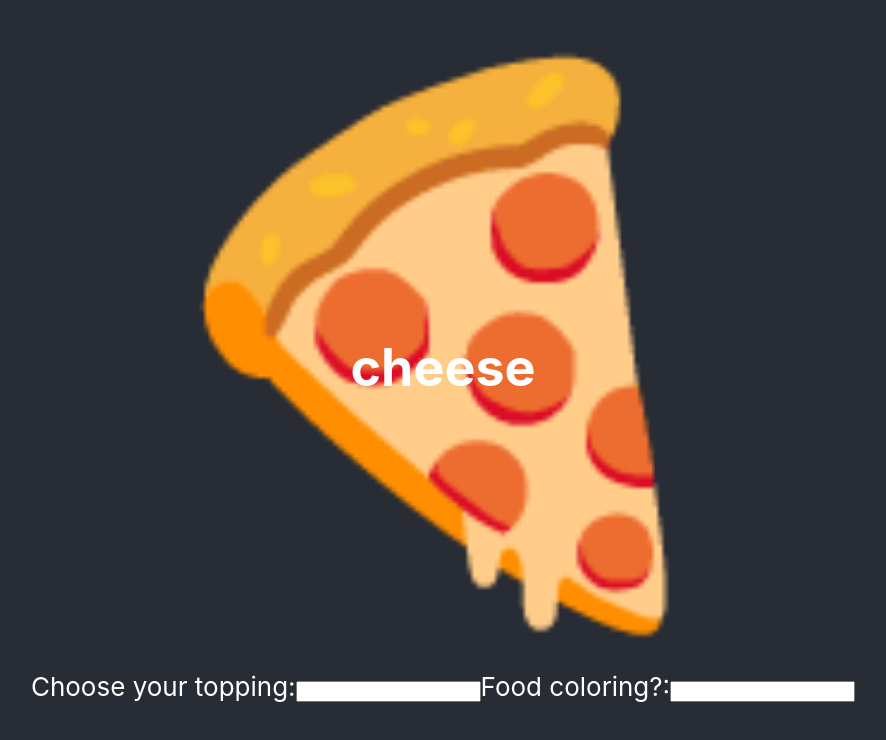
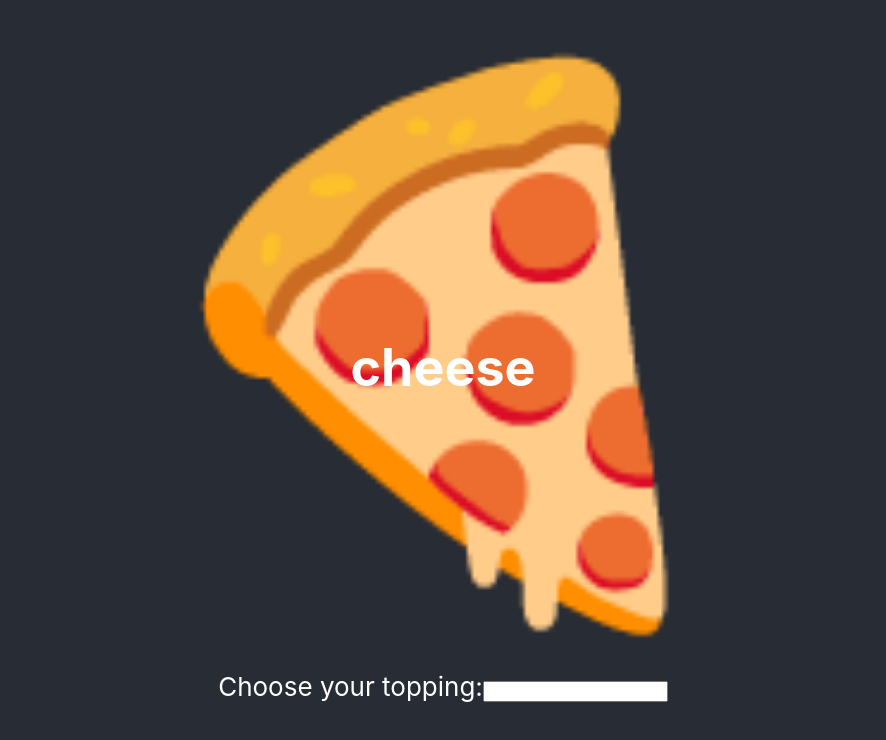
Before and after one commit to TsubasaK111/exploration.react.pizza, a React (Create React App) app: page / in a window 1280 px wide. Shown: the top 740 px of the page, without its empty margins (197-1083 px from the left). Built offline with nearby package versions, Linux system fonts and the light colour scheme.

Commit message:
refactor: remove all hooks, make component static, leave comments for making more dynamic

```diff
--- a/src/App.js
+++ b/src/App.js
@@ -1,49 +1,20 @@
 import './App.css';
 
-import { useState, useEffect } from 'react';
-
 const App = () => {
-  const [topping, setTopping] = useState("cheese");
-  const [coloring, setColoring] = useState("");
-
-  const updateTopping = (topping) => {
-    setTopping(topping);
-  }
-  const updateColoring = (coloring) => {
-    setColoring(coloring);
-  }
-
-  useEffect(() => {
-    console.log(`coloring: ${coloring}`);
-    console.log(`topping: ${topping}`);
-  })
-
-  const pizzaSliceStyle = coloring === "" ? null : { color: 'transparent', 'textShadow': `0 0 0 ${coloring}`};
-
   return (
     <div className="App">
       <header className="App-header">
         <div className="pizza">
-            <div className="pizza__slice" style={pizzaSliceStyle}>
+            <div className="pizza__slice">
               🍕
             </div>
             <h1 className="pizza__topping">
-              {topping}
+              cheese
             </h1>
         </div>
         <form className="pizza__label">
           <label>Choose your topping:</label>
           <input
-              onChange={e => {
-                  updateTopping(e.target.value);
-              }}
-              type="text"
-          ></input>
-          <label>Food coloring?:</label>
-          <input
-              onChange={e => {
-                  updateColoring(e.target.value);
-              }}
               type="text"
           ></input>
         </form>
@@ -52,4 +23,16 @@ const App = () => {
   );
 }
 
+
 export default App;
+
+
+// const topping = "cheese"
+// const pizzaSliceStyle = null;
+// const coloring = ""
+// const pizzaSliceStyle = { color: 'transparent', 'textShadow': `0 0 0 ${coloring}`};
+
+/* <label>Food coloring?:</label>
+          <input
+              type="text"
+          ></input> */
```
